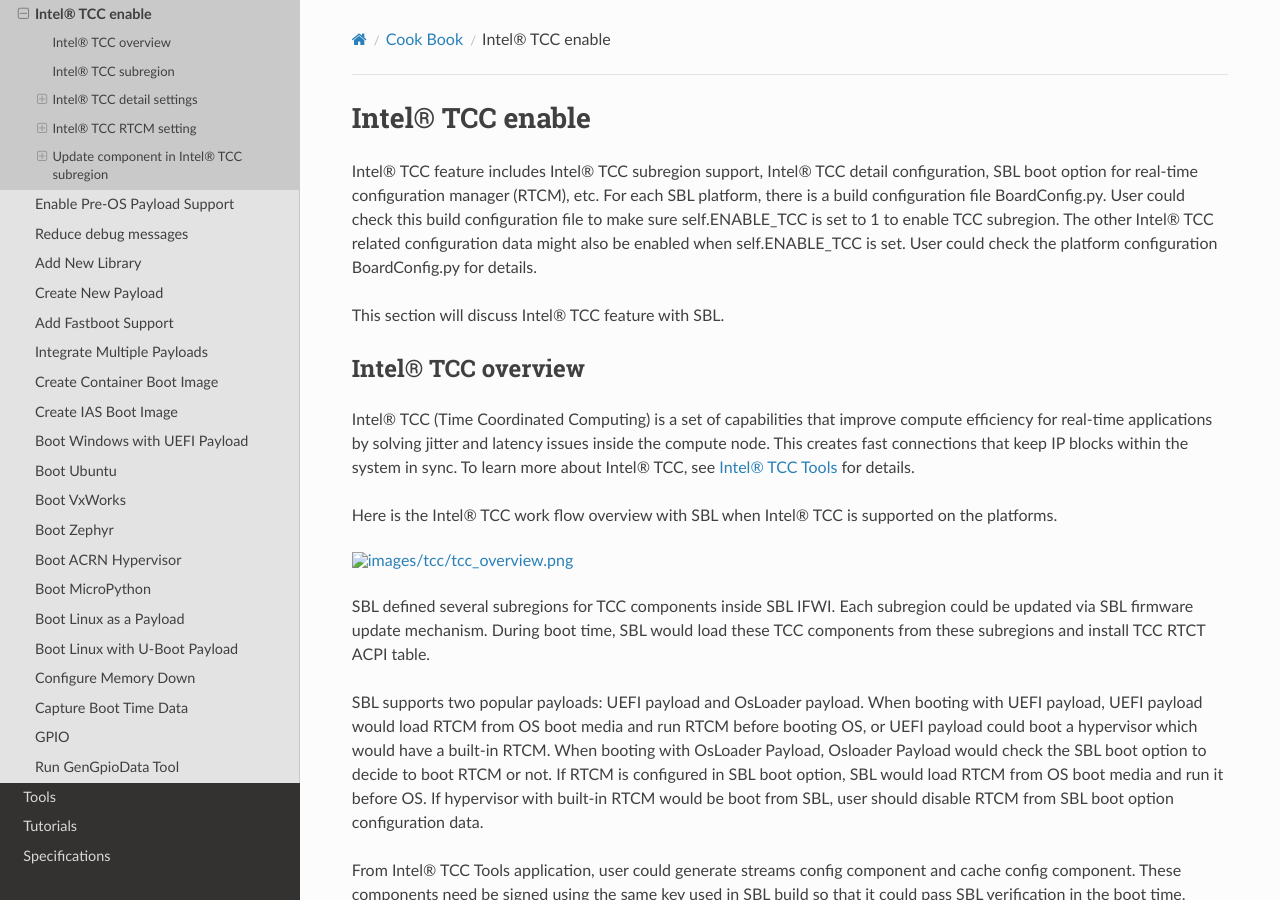
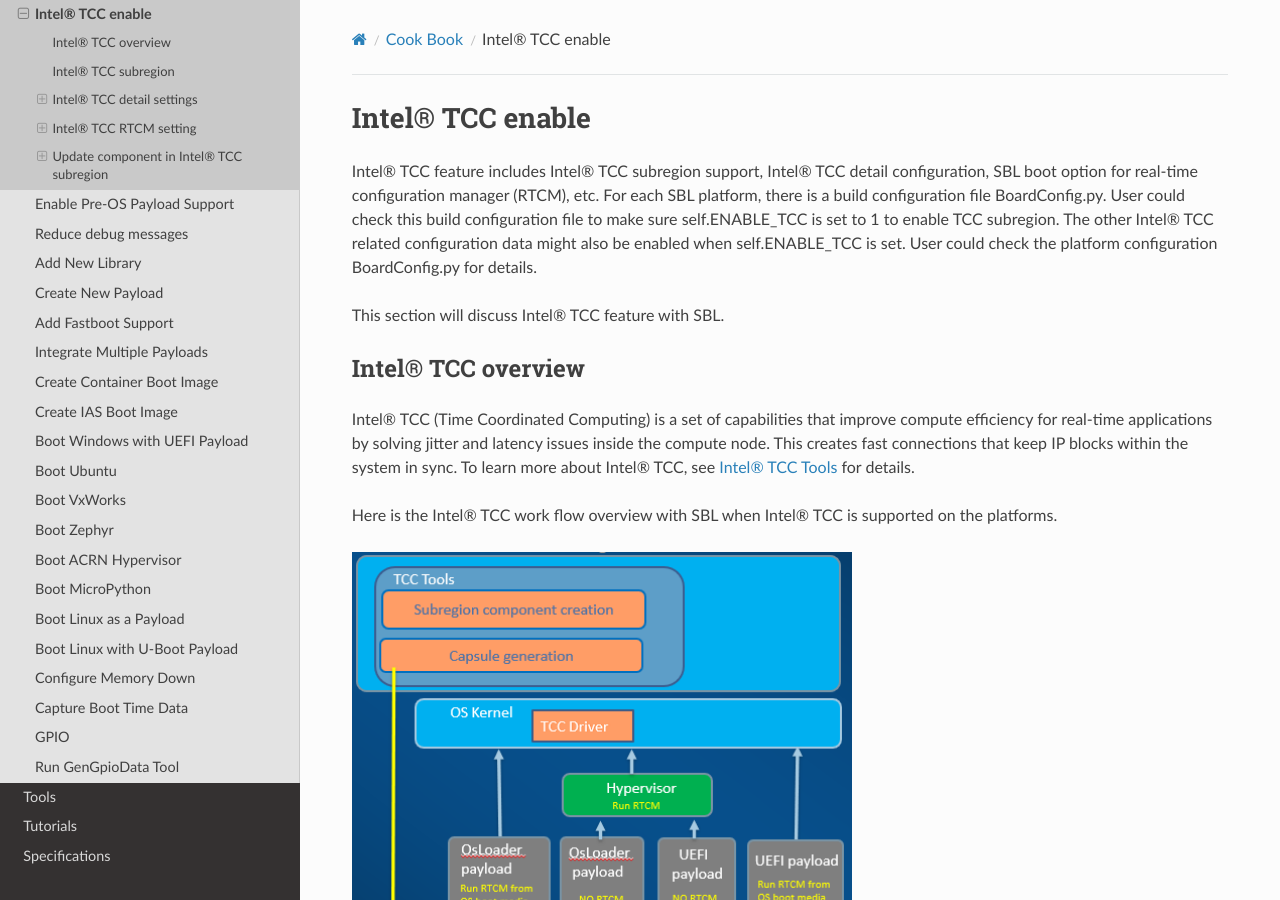
Before and after one commit to slimbootloader/documentation, a Sphinx documentation site: the page built from source/how-tos/enable-intel-tcc.rst, in a window 1280 px wide and 900 px high. Built offline with Sphinx 7.4.7 and the Read the Docs theme 2.0.0, drawn with Linux system fonts in a browser that asks for light colours.

Commit message:
Fix the TCC image name
image name is case sensitive, update file name to be aligned with
image actual name for Tcc_overview.png

Signed-off-by: Guo Dong <guo.dong@intel.com>

```diff
--- a/source/how-tos/enable-intel-tcc.rst
+++ b/source/how-tos/enable-intel-tcc.rst
@@ -25,7 +25,7 @@
 
 Here is the Intel® TCC work flow overview with SBL when Intel® TCC is supported on the platforms.
 
-.. image:: /images/tcc/tcc_overview.png
+.. image:: /images/tcc/Tcc_overview.png
   :width: 500
 
 SBL defined several subregions for TCC components inside SBL IFWI. Each subregion could be updated via SBL firmware update mechanism. During boot time, SBL would load these TCC components from these subregions and install TCC RTCT ACPI table.
```
